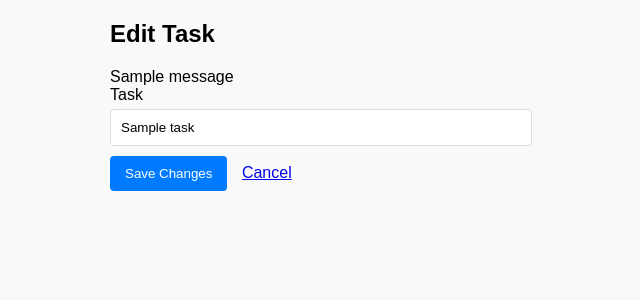
After one commit to arhammalik21/ArhamsTaskFlow, a Flask app: template templates/edit.html in a window 1280 px wide. The commit adds this page. Shown: the top 300 px of the page, without its empty margins (330-970 px from the left). Run offline with Flask 3, Linux system fonts and the light colour scheme; the template is opened without the code that fills it: values that come from a table or form of the project are taken from there, most other values are stand-ins (such as "Sample title", 1, 10 or a date in 2020); one stand-in notice (Sample message) is shown; some libraries are stand-ins or nearby versions.

Commit message:
new edit feature

```diff
--- a/app.py
+++ b/app.py
@@ -13,6 +13,23 @@ class TaskForm(FlaskForm):
 
 tasks = []
 next_id = 1  # Unique ID for every new task
+
+from flask import request
+
+@app.route("/edit/<int:task_id>", methods=["GET", "POST"])
+def edit_task(task_id):
+    # Find the task to edit
+    task = next((t for t in tasks if t["id"] == task_id), None)
+    if not task:
+        abort(404)
+    form = TaskForm(obj=task)
+    if request.method == "POST" and form.validate_on_submit():
+        task_name = form.task.data.strip()
+        task["name"] = task_name
+        flash("Task updated!", "info")
+        return redirect(url_for("index"))
+    return render_template("edit.html", form=form, task=task)
+
 
 @app.route("/", methods=["GET", "POST"])
 def index():
--- /dev/null
+++ b/templates/edit.html
@@ -0,0 +1,29 @@
+<!DOCTYPE html>
+<html lang="en">
+<head>
+    <meta charset="UTF-8" />
+    <title>Edit Task</title>
+    <style>
+        body { font-family: Arial,sans-serif; max-width:400px; margin:20px auto; background: #f9f9f9; }
+        .flash-info { background: #cce5ff; color: #004085; padding:8px; border-radius:4px; margin-bottom:10px; }
+        label { display:block; margin-bottom:5px; }
+        input[type="text"] { width:100%; padding:10px; border-radius:4px; border:1px solid #ddd; margin-bottom:10px;}
+        button { padding:10px 15px; background:#007bff; color:white; border:none; border-radius:4px;}
+    </style>
+</head>
+<body>
+    <h2>Edit Task</h2>
+    {% with messages = get_flashed_messages(with_categories=true) %}
+      {% for category, message in messages %}
+        <div class="flash-{{category}}">{{ message }}</div>
+      {% endfor %}
+    {% endwith %}
+    <form action="" method="POST">
+        {{ form.hidden_tag() }}
+        {{ form.task.label }}
+        {{ form.task(value=task.name, required=True) }}
+        <button type="submit">Save Changes</button>
+        <a href="{{ url_for('index') }}" style="margin-left:10px;">Cancel</a>
+    </form>
+</body>
+</html>
```
Also changed, not shown: templates/index.html (+13 -0 lines).
